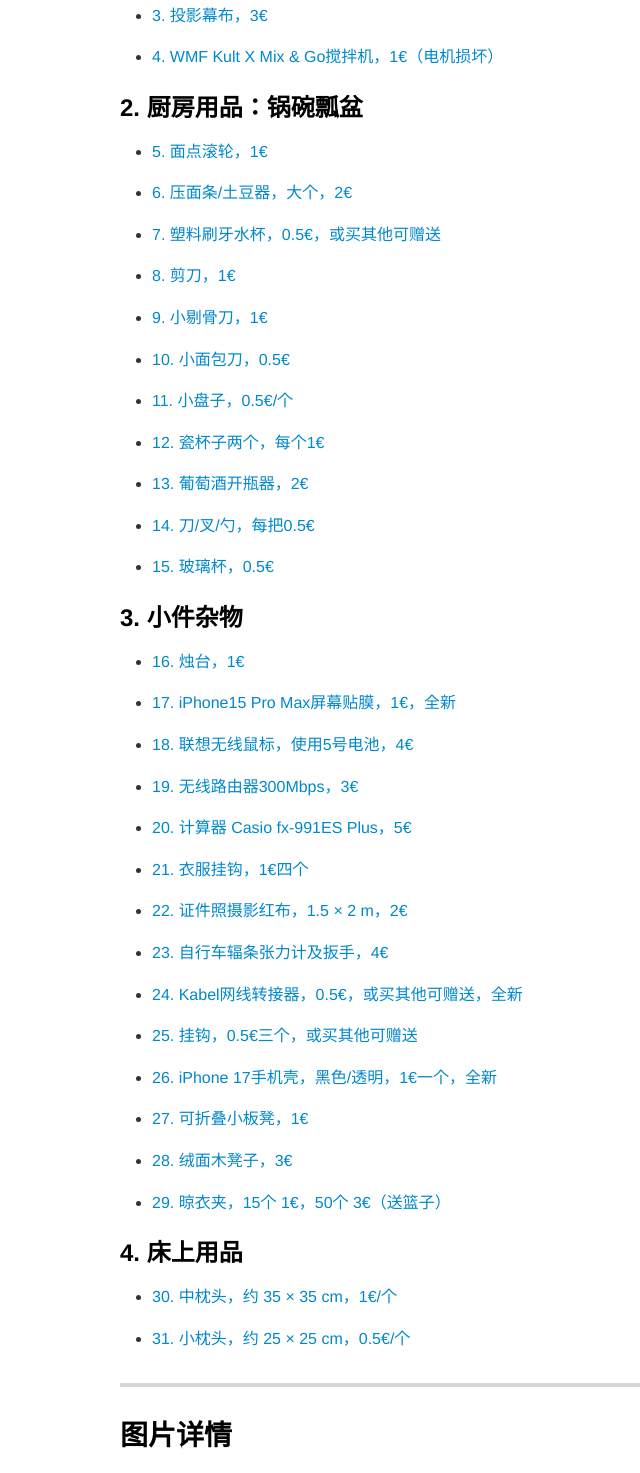
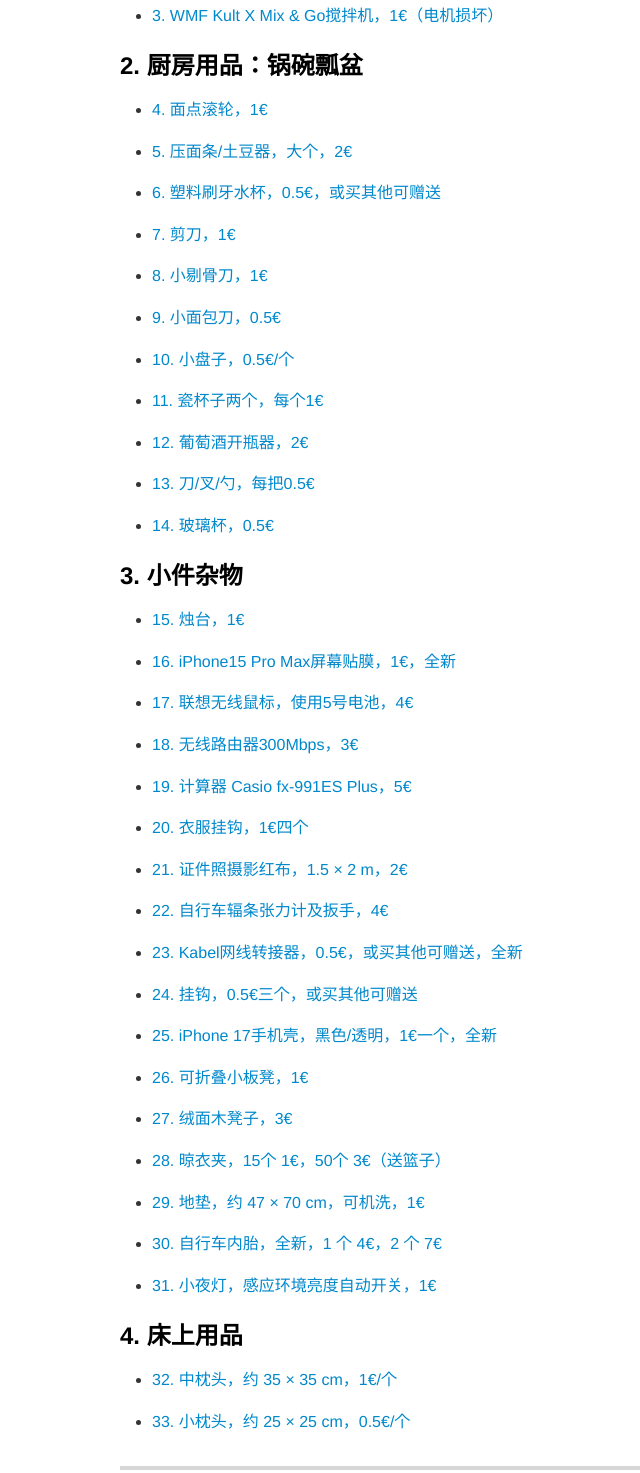
Before and after one commit to SYadda/syadda.github.io, a plain HTML site: page sell/index.html in a window 1280 px wide. Shown: the part 383-1856 px from the top of the page, without its empty margins (95-735 px from the left). Drawn offline with Linux system fonts and the light colour scheme.

Commit message:
Refresh secondhand catalog listings

```diff
--- a/sell/index.html
+++ b/sell/index.html
@@ -39,118 +39,120 @@
 <ul>
 <li><a href="#item-02">2. 爆米花机，6€</a></li>
 </ul>
-<p><a id="toc-item-03"></a></p>
-<ul>
-<li><a href="#item-03">3. 投影幕布，3€</a></li>
-</ul>
 <p><a id="toc-item-04"></a></p>
-<ul><li><a href="#item-04">4. WMF Kult X Mix &amp; Go搅拌机，1€（电机损坏）</a></li></ul>
+<ul><li><a href="#item-04">3. WMF Kult X Mix &amp; Go搅拌机，1€（电机损坏）</a></li></ul>
 <h3 id="2-厨房用品锅碗瓢盆">2. 厨房用品：锅碗瓢盆 </h3>
 <p><a id="toc-item-05"></a></p>
 <ul>
-<li><a href="#item-05">5. 面点滚轮，1€</a></li>
+<li><a href="#item-05">4. 面点滚轮，1€</a></li>
 </ul>
 <p><a id="toc-item-06"></a></p>
 <ul>
-<li><a href="#item-06">6. 压面条/土豆器，大个，2€</a></li>
+<li><a href="#item-06">5. 压面条/土豆器，大个，2€</a></li>
 </ul>
 <p><a id="toc-item-07"></a></p>
 <ul>
-<li><a href="#item-07">7. 塑料刷牙水杯，0.5€，或买其他可赠送</a></li>
+<li><a href="#item-07">6. 塑料刷牙水杯，0.5€，或买其他可赠送</a></li>
 </ul>
 <p><a id="toc-item-08"></a></p>
 <ul>
-<li><a href="#item-08">8. 剪刀，1€</a></li>
+<li><a href="#item-08">7. 剪刀，1€</a></li>
 </ul>
 <p><a id="toc-item-09"></a></p>
 <ul>
-<li><a href="#item-09">9. 小剔骨刀，1€</a></li>
+<li><a href="#item-09">8. 小剔骨刀，1€</a></li>
 </ul>
 <p><a id="toc-item-10"></a></p>
 <ul>
-<li><a href="#item-10">10. 小面包刀，0.5€</a></li>
+<li><a href="#item-10">9. 小面包刀，0.5€</a></li>
 </ul>
 <p><a id="toc-item-11"></a></p>
 <ul>
-<li><a href="#item-11">11. 小盘子，0.5€/个</a></li>
+<li><a href="#item-11">10. 小盘子，0.5€/个</a></li>
 </ul>
 <p><a id="toc-item-12"></a></p>
 <ul>
-<li><a href="#item-12">12. 瓷杯子两个，每个1€</a></li>
+<li><a href="#item-12">11. 瓷杯子两个，每个1€</a></li>
 </ul>
 <p><a id="toc-item-13"></a></p>
 <ul>
-<li><a href="#item-13">13. 葡萄酒开瓶器，2€</a></li>
+<li><a href="#item-13">12. 葡萄酒开瓶器，2€</a></li>
 </ul>
 <p><a id="toc-item-14"></a></p>
 <ul>
-<li><a href="#item-14">14. 刀/叉/勺，每把0.5€</a></li>
+<li><a href="#item-14">13. 刀/叉/勺，每把0.5€</a></li>
 </ul>
 <p><a id="toc-item-15"></a></p>
 <ul>
-<li><a href="#item-15">15. 玻璃杯，0.5€</a></li>
+<li><a href="#item-15">14. 玻璃杯，0.5€</a></li>
 </ul>
 <h3 id="3-小件杂物">3. 小件杂物 </h3>
 <p><a id="toc-item-16"></a></p>
 <ul>
-<li><a href="#item-16">16. 烛台，1€</a></li>
+<li><a href="#item-16">15. 烛台，1€</a></li>
 </ul>
 <p><a id="toc-item-17"></a></p>
 <ul>
-<li><a href="#item-17">17. iPhone15 Pro Max屏幕贴膜，1€，全新</a></li>
+<li><a href="#item-17">16. iPhone15 Pro Max屏幕贴膜，1€，全新</a></li>
 </ul>
 <p><a id="toc-item-18"></a></p>
 <ul>
-<li><a href="#item-18">18. 联想无线鼠标，使用5号电池，4€</a></li>
+<li><a href="#item-18">17. 联想无线鼠标，使用5号电池，4€</a></li>
 </ul>
 <p><a id="toc-item-19"></a></p>
 <ul>
-<li><a href="#item-19">19. 无线路由器300Mbps，3€</a></li>
+<li><a href="#item-19">18. 无线路由器300Mbps，3€</a></li>
 </ul>
 <p><a id="toc-item-20"></a></p>
 <ul>
-<li><a href="#item-20">20. 计算器 Casio fx-991ES Plus，5€</a></li>
+<li><a href="#item-20">19. 计算器 Casio fx-991ES Plus，5€</a></li>
 </ul>
 <p><a id="toc-item-21"></a></p>
 <ul>
-<li><a href="#item-21">21. 衣服挂钩，1€四个</a></li>
+<li><a href="#item-21">20. 衣服挂钩，1€四个</a></li>
 </ul>
 <p><a id="toc-item-22"></a></p>
 <ul>
-<li><a href="#item-22">22. 证件照摄影红布，1.5 × 2 m，2€</a></li>
+<li><a href="#item-22">21. 证件照摄影红布，1.5 × 2 m，2€</a></li>
 </ul>
 <p><a id="toc-item-23"></a></p>
 <ul>
-<li><a href="#item-23">23. 自行车辐条张力计及扳手，4€</a></li>
+<li><a href="#item-23">22. 自行车辐条张力计及扳手，4€</a></li>
 </ul>
 <p><a id="toc-item-24"></a></p>
 <ul>
-<li><a href="#item-24">24. Kabel网线转接器，0.5€，或买其他可赠送，全新</a></li>
+<li><a href="#item-24">23. Kabel网线转接器，0.5€，或买其他可赠送，全新</a></li>
 </ul>
 <p><a id="toc-item-25"></a></p>
 <ul>
-<li><a href="#item-25">25. 挂钩，0.5€三个，或买其他可赠送</a></li>
+<li><a href="#item-25">24. 挂钩，0.5€三个，或买其他可赠送</a></li>
 </ul>
 <p><a id="toc-item-26"></a></p>
 <ul>
-<li><a href="#item-26">26. iPhone 17手机壳，黑色/透明，1€一个，全新</a></li>
+<li><a href="#item-26">25. iPhone 17手机壳，黑色/透明，1€一个，全新</a></li>
 </ul>
 <p><a id="toc-item-27"></a></p>
-<ul><li><a href="#item-27">27. 可折叠小板凳，1€</a></li></ul>
+<ul><li><a href="#item-27">26. 可折叠小板凳，1€</a></li></ul>
 <p><a id="toc-item-28"></a></p>
 <ul>
-<li><a href="#item-28">28. 绒面木凳子，3€</a></li>
+<li><a href="#item-28">27. 绒面木凳子，3€</a></li>
 </ul>
 <p><a id="toc-item-29"></a></p>
-<ul><li><a href="#item-29">29. 晾衣夹，15个 1€，50个 3€（送篮子）</a></li></ul>
+<ul><li><a href="#item-29">28. 晾衣夹，15个 1€，50个 3€（送篮子）</a></li></ul>
+<p><a id="toc-item-floor-mat"></a></p>
+<ul><li><a href="#item-floor-mat">29. 地垫，约 47 × 70 cm，可机洗，1€</a></li></ul>
+<p><a id="toc-item-bike-inner-tube"></a></p>
+<ul><li><a href="#item-bike-inner-tube">30. 自行车内胎，全新，1 个 4€，2 个 7€</a></li></ul>
+<p><a id="toc-item-night-light"></a></p>
+<ul><li><a href="#item-night-light">31. 小夜灯，感应环境亮度自动开关，1€</a></li></ul>
 <h3 id="4-床上用品">4. 床上用品 </h3>
 <p><a id="toc-item-30"></a></p>
 <ul>
-<li><a href="#item-30">30. 中枕头，约 35 × 35 cm，1€/个</a></li>
+<li><a href="#item-30">32. 中枕头，约 35 × 35 cm，1€/个</a></li>
 </ul>
 <p><a id="toc-item-31"></a></p>
 <ul>
-<li><a href="#item-30">31. 小枕头，约 25 × 25 cm，0.5€/个</a></li>
+<li><a href="#item-30">33. 小枕头，约 25 × 25 cm，0.5€/个</a></li>
 </ul>
 <hr>
 <h2 id="图片详情">图片详情 </h2>
@@ -163,129 +165,140 @@
 <h3 id="2-爆米花机9">2. 爆米花机，6€ </h3>
 <p><a href="#toc-item-02">↑ 返回该商品目录</a></p>
 <p><img src="IMG_6835.jpeg" alt="爆米花机"></p>
-<p><a id="item-03"></a></p>
-<h3 id="3-投影幕布3">3. 投影幕布，3€ </h3>
-<p><a href="#toc-item-03">↑ 返回该商品目录</a></p>
-<p><img src="IMG_6869.jpeg" alt="投影幕布"></p>
 <p><a id="item-04"></a></p>
-<h3>4. WMF Kult X Mix &amp; Go搅拌机，1€（电机损坏）</h3>
+<h3>3. WMF Kult X Mix &amp; Go搅拌机，1€（电机损坏）</h3>
 <p><a href="#toc-item-04">↑ 返回该商品目录</a></p>
 <p>因搅面糊导致电机损坏，外观一切正常。</p>
 <p><img src="wmf-kult-x-mix-go.jpg" alt="WMF Kult X Mix &amp; Go搅拌机"></p>
 <h2 id="2-厨房用品锅碗瓢盆-1">2. 厨房用品：锅碗瓢盆 </h2>
 <p><a id="item-05"></a></p>
-<h3 id="5-面点滚轮1">5. 面点滚轮，1€ </h3>
+<h3 id="5-面点滚轮1">4. 面点滚轮，1€ </h3>
 <p><a href="#toc-item-05">↑ 返回该商品目录</a></p>
 <p><img src="IMG_6836.jpeg" alt="面点滚轮"></p>
 <p><a id="item-06"></a></p>
-<h3 id="6-压面条土豆器大个2">6. 压面条/土豆器，大个，2€ </h3>
+<h3 id="6-压面条土豆器大个2">5. 压面条/土豆器，大个，2€ </h3>
 <p><a href="#toc-item-06">↑ 返回该商品目录</a></p>
 <p><img src="IMG_6837.jpeg" alt="压面条/土豆器"></p>
 <p><a id="item-07"></a></p>
-<h3 id="7-塑料刷牙水杯05或买其他可赠送">7. 塑料刷牙水杯，0.5€，或买其他可赠送 </h3>
+<h3 id="7-塑料刷牙水杯05或买其他可赠送">6. 塑料刷牙水杯，0.5€，或买其他可赠送 </h3>
 <p><a href="#toc-item-07">↑ 返回该商品目录</a></p>
 <p><img src="IMG_6840.jpeg" alt="塑料刷牙水杯"></p>
 <p><a id="item-08"></a></p>
-<h3 id="8-剪刀1">8. 剪刀，1€ </h3>
+<h3 id="8-剪刀1">7. 剪刀，1€ </h3>
 <p><a href="#toc-item-08">↑ 返回该商品目录</a></p>
 <p><img src="IMG_6841.jpeg" alt="剪刀"></p>
 <p><a id="item-09"></a></p>
-<h3 id="9-小剔骨刀1">9. 小剔骨刀，1€ </h3>
+<h3 id="9-小剔骨刀1">8. 小剔骨刀，1€ </h3>
 <p><a href="#toc-item-09">↑ 返回该商品目录</a></p>
 <p><img src="IMG_6848.jpeg" alt="小剔骨刀"></p>
 <p><a id="item-10"></a></p>
-<h3 id="10-小面包刀05">10. 小面包刀，0.5€ </h3>
+<h3 id="10-小面包刀05">9. 小面包刀，0.5€ </h3>
 <p><a href="#toc-item-10">↑ 返回该商品目录</a></p>
 <p><img src="IMG_6839.jpeg" alt="小面包刀"></p>
 <p><a id="item-11"></a></p>
-<h3 id="11-小盘子05个">11. 小盘子，0.5€/个 </h3>
+<h3 id="11-小盘子05个">10. 小盘子，0.5€/个 </h3>
 <p><a href="#toc-item-11">↑ 返回该商品目录</a></p>
 <p><img src="IMG_6850.jpeg" alt="小盘子"></p>
 <p><img src="IMG_6863.jpeg" alt="小盘子"></p>
 <p><img src="IMG_6864.jpeg" alt="小盘子"></p>
 <p><a id="item-12"></a></p>
-<h3 id="12-瓷杯子两个每个1">12. 瓷杯子两个，每个1€ </h3>
+<h3 id="12-瓷杯子两个每个1">11. 瓷杯子两个，每个1€ </h3>
 <p><a href="#toc-item-12">↑ 返回该商品目录</a></p>
 <p><img src="IMG_6853.jpeg" alt="瓷杯子两个"></p>
 <p><img src="IMG_6854.jpeg" alt="瓷杯子两个"></p>
 <p><a id="item-13"></a></p>
-<h3 id="13-葡萄酒开瓶器2">13. 葡萄酒开瓶器，2€ </h3>
+<h3 id="13-葡萄酒开瓶器2">12. 葡萄酒开瓶器，2€ </h3>
 <p><a href="#toc-item-13">↑ 返回该商品目录</a></p>
 <p><img src="IMG_6860.jpeg" alt="葡萄酒开瓶器"></p>
 <p><a id="item-14"></a></p>
-<h3 id="14-刀叉勺每把05">14. 刀/叉/勺，每把0.5€ </h3>
+<h3 id="14-刀叉勺每把05">13. 刀/叉/勺，每把0.5€ </h3>
 <p><a href="#toc-item-14">↑ 返回该商品目录</a></p>
 <p>第一排左起第1，2，5个已出；第二排左起第3个已出</p>
 <p><img src="IMG_6862.jpeg" alt="刀/叉/勺"></p>
 <p><a id="item-15"></a></p>
-<h3 id="15-玻璃杯05">15. 玻璃杯，0.5€ </h3>
+<h3 id="15-玻璃杯05">14. 玻璃杯，0.5€ </h3>
 <p><a href="#toc-item-15">↑ 返回该商品目录</a></p>
 <p><img src="IMG_6865.jpeg" alt="玻璃杯"></p>
 <h2 id="3-小件杂物-1">3. 小件杂物 </h2>
 <p><a id="item-16"></a></p>
-<h3 id="16-烛台1">16. 烛台，1€ </h3>
+<h3 id="16-烛台1">15. 烛台，1€ </h3>
 <p><a href="#toc-item-16">↑ 返回该商品目录</a></p>
 <p><img src="IMG_6838.jpeg" alt="烛台"></p>
 <p><a id="item-17"></a></p>
-<h3 id="17-iphone15-pro-max屏幕贴膜1全新">17. iPhone15 Pro Max屏幕贴膜，1€，全新 </h3>
+<h3 id="17-iphone15-pro-max屏幕贴膜1全新">16. iPhone15 Pro Max屏幕贴膜，1€，全新 </h3>
 <p><a href="#toc-item-17">↑ 返回该商品目录</a></p>
 <p><img src="IMG_6810.jpeg" alt="iPhone15 Pro Max屏幕贴膜"></p>
 <p><a id="item-18"></a></p>
-<h3 id="18-联想无线鼠标使用5号电池4">18. 联想无线鼠标，使用5号电池，4€ </h3>
+<h3 id="18-联想无线鼠标使用5号电池4">17. 联想无线鼠标，使用5号电池，4€ </h3>
 <p><a href="#toc-item-18">↑ 返回该商品目录</a></p>
 <p><img src="IMG_6813.jpeg" alt="联想无线鼠标"></p>
 <p><img src="IMG_6814.jpeg" alt="联想无线鼠标"></p>
 <p><a id="item-19"></a></p>
-<h3 id="19-无线路由器300mbps3">19. 无线路由器300Mbps，3€ </h3>
+<h3 id="19-无线路由器300mbps3">18. 无线路由器300Mbps，3€ </h3>
 <p><a href="#toc-item-19">↑ 返回该商品目录</a></p>
 <p><img src="IMG_6894.jpeg" alt="无线路由器300Mbps"></p>
 <p><a id="item-20"></a></p>
-<h3 id="20-计算器-casio-fx-991es-plus5">20. 计算器 Casio fx-991ES Plus，5€ </h3>
+<h3 id="20-计算器-casio-fx-991es-plus5">19. 计算器 Casio fx-991ES Plus，5€ </h3>
 <p><a href="#toc-item-20">↑ 返回该商品目录</a></p>
 <p><img src="IMG_6816.jpeg" alt="计算器 Casio fx-991ES Plus"></p>
 <p><a id="item-21"></a></p>
-<h3 id="21-衣服挂钩1四个">21. 衣服挂钩，1€四个 </h3>
+<h3 id="21-衣服挂钩1四个">20. 衣服挂钩，1€四个 </h3>
 <p><a href="#toc-item-21">↑ 返回该商品目录</a></p>
 <p><img src="IMG_6818.jpeg" alt="衣服挂钩"></p>
 <p><a id="item-22"></a></p>
-<h3 id="22-证件照摄影红布15--2-m2">22. 证件照摄影红布，1.5 × 2 m，2€ </h3>
+<h3 id="22-证件照摄影红布15--2-m2">21. 证件照摄影红布，1.5 × 2 m，2€ </h3>
 <p><a href="#toc-item-22">↑ 返回该商品目录</a></p>
 <p><img src="IMG_6823.jpeg" alt="证件照摄影红布"></p>
 <p><a id="item-23"></a></p>
-<h3 id="23-自行车辐条张力计及扳手4">23. 自行车辐条张力计及扳手，4€ </h3>
+<h3 id="23-自行车辐条张力计及扳手4">22. 自行车辐条张力计及扳手，4€ </h3>
 <p><a href="#toc-item-23">↑ 返回该商品目录</a></p>
 <p><img src="IMG_6826.jpeg" alt="自行车辐条张力计及扳手"></p>
 <p><a id="item-24"></a></p>
-<h3 id="24-kabel网线转接器05或买其他可赠送全新">24. Kabel网线转接器，0.5€，或买其他可赠送，全新 </h3>
+<h3 id="24-kabel网线转接器05或买其他可赠送全新">23. Kabel网线转接器，0.5€，或买其他可赠送，全新 </h3>
 <p><a href="#toc-item-24">↑ 返回该商品目录</a></p>
 <p><img src="IMG_6829.jpeg" alt="Kabel网线转接器"></p>
 <p><a id="item-25"></a></p>
-<h3 id="25-挂钩05三个或买其他可赠送">25. 挂钩，0.5€三个，或买其他可赠送 </h3>
+<h3 id="25-挂钩05三个或买其他可赠送">24. 挂钩，0.5€三个，或买其他可赠送 </h3>
 <p><a href="#toc-item-25">↑ 返回该商品目录</a></p>
 <p><img src="IMG_6831.jpeg" alt="挂钩"></p>
 <p><a id="item-26"></a></p>
-<h3 id="26-iphone-17手机壳黑色透明1一个全新">26. iPhone 17手机壳，黑色/透明，1€一个，全新 </h3>
+<h3 id="26-iphone-17手机壳黑色透明1一个全新">25. iPhone 17手机壳，黑色/透明，1€一个，全新 </h3>
 <p><a href="#toc-item-26">↑ 返回该商品目录</a></p>
 <p><img src="IMG_6832.jpeg" alt="iPhone 17手机壳"></p>
 <p><a id="item-27"></a></p>
-<h3>27. 可折叠小板凳，1€</h3>
+<h3>26. 可折叠小板凳，1€</h3>
 <p><a href="#toc-item-27">↑ 返回该商品目录</a></p>
 <p><img src="folding-stool.jpg" alt="可折叠小板凳"></p>
 <p><a id="item-28"></a></p>
-<h3>28. 绒面木凳子，3€</h3>
+<h3>27. 绒面木凳子，3€</h3>
 <p><a href="#toc-item-28">↑ 返回该商品目录</a></p>
 <p>长 58 厘米，宽 36 厘米，高 45 厘米。</p>
 <p><img src="velvet-wood-stool.jpg" alt="绒面木凳子"></p>
 <p><a id="item-29"></a></p>
-<h3>29. 晾衣夹，15个 1€，50个 3€（送篮子）</h3>
+<h3>28. 晾衣夹，15个 1€，50个 3€（送篮子）</h3>
 <p><a href="#toc-item-29">↑ 返回该商品目录</a></p>
 <p><img src="clothespins-basket.jpg" alt="篮子里的彩色晾衣夹"></p>
 <p><img src="clothespins-colors.jpg" alt="摊开排列的彩色晾衣夹"></p>
+<p><a id="item-floor-mat"></a></p>
+<h3>29. 地垫，约 47 × 70 cm，可机洗，1€</h3>
+<p><a href="#toc-item-floor-mat">↑ 返回该商品目录</a></p>
+<p><img src="floor-mat.jpg" alt="棕色地垫"></p>
+<p><a id="item-bike-inner-tube"></a></p>
+<h3>30. 自行车内胎，全新，1 个 4€，2 个 7€</h3>
+<p><a href="#toc-item-bike-inner-tube">↑ 返回该商品目录</a></p>
+<p>FISCHER 28 英寸，包装标注 37/47-622，40 mm 法式气嘴（SV）。</p>
+<p><img src="bike-inner-tube.jpg" alt="FISCHER 自行车内胎及包装规格"></p>
+<p><a id="item-night-light"></a></p>
+<h3>31. 小夜灯，感应环境亮度自动开关，1€</h3>
+<p><a href="#toc-item-night-light">↑ 返回该商品目录</a></p>
+<p>DALEN DL-N008，双扁脚插头。</p>
+<p><img src="night-light-front.jpg" alt="小夜灯正面"></p>
+<p><img src="night-light-back.jpg" alt="小夜灯背面及双扁脚插头"></p>
 <h2 id="4-床上用品-1">4. 床上用品 </h2>
 <p><a id="item-30"></a></p>
-<h3 id="30-中枕头约-35--35-cm1个">30. 中枕头，约 35 × 35 cm，1€/个 </h3>
+<h3 id="30-中枕头约-35--35-cm1个">32. 中枕头，约 35 × 35 cm，1€/个 </h3>
 <p>仅剩右下角两个红色的</p>
-<h3 id="31-小枕头约-25--25-cm05个">31. 小枕头，约 25 × 25 cm，0.5€/个 </h3>
+<h3 id="31-小枕头约-25--25-cm05个">33. 小枕头，约 25 × 25 cm，0.5€/个 </h3>
 <p>左上角的两个</p>
 <p><a href="#toc-item-30">↑ 返回该商品目录</a></p>
 <p><img src="IMG_6255.jpeg" alt="中、小枕头合照"></p>
```
Also changed, not shown: sell/IMG_6869.jpeg (deleted), sell/bike-inner-tube.jpg (added), sell/floor-mat.jpg (added), sell/night-light-back.jpg (added), sell/night-light-front.jpg (added), 1 other file.
